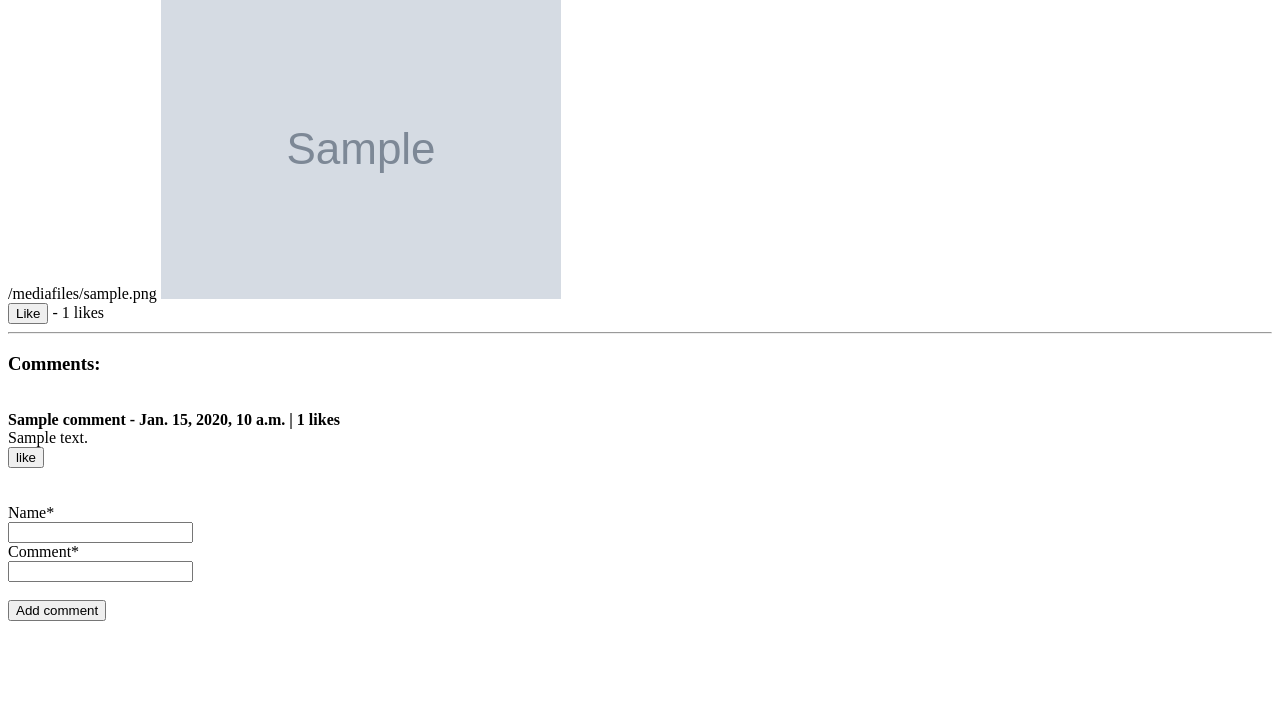
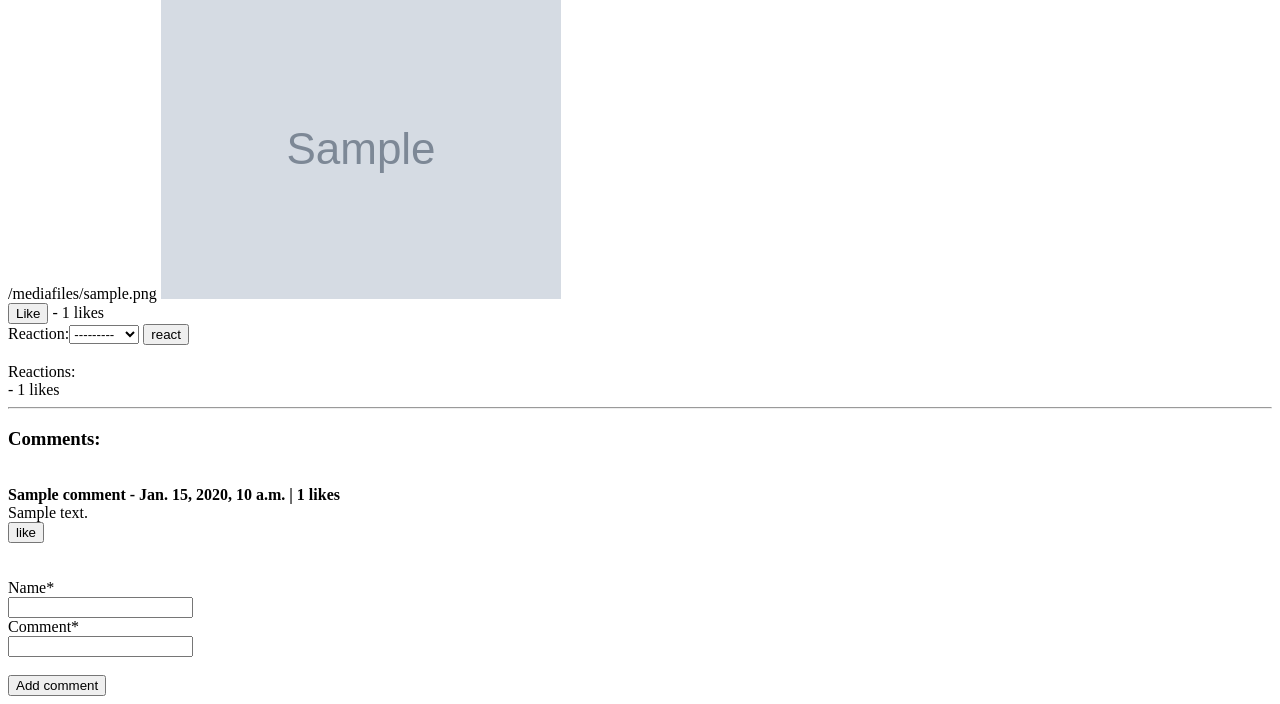
Before and after one commit to benmath247/rest-blog, a Django app: a page that uses TheBlog/blog/templates/post_detail.html in a window 1280 px wide. Shown: the part 193-897 px from the top of the page. Before the commit the page ends 814 px from the top, so only its background shows below. Run offline with Django 3.2, Linux system fonts and the light colour scheme; tables that the repository leaves empty hold one stand-in row (values such as "Sample post"); grey boxes marked "Sample" are stand-in pictures; some libraries are stand-ins or nearby versions.

Commit message:
reactions form  added to details page

```diff
--- a/TheBlog/blog/forms.py
+++ b/TheBlog/blog/forms.py
@@ -1,4 +1,5 @@
 from django import forms
+from django.forms import widgets
 
 from blog.models import Comment, Post, PostReaction
 
@@ -17,4 +18,4 @@ class CommentForm(forms.ModelForm):
 class PostReactionForm(forms.ModelForm):
     class Meta:
         model = PostReaction
-        fields = ["reaction"]
+        fields = ["reaction",]
--- a/TheBlog/blog/models.py
+++ b/TheBlog/blog/models.py
@@ -33,6 +33,10 @@ class Post(models.Model):
     def total_comments(self):
         return self.comments.count()
 
+    @cached_property
+    def total_likes_reactions(self):
+        return self.post_reactions.filter(reaction='LIKE').count()
+
 
 class Comment(models.Model):
     post = models.ForeignKey(Post, on_delete=models.CASCADE, related_name="comments")
@@ -62,15 +66,16 @@ class CommentLike(models.Model):
         User, on_delete=models.CASCADE, related_name="comment_likes"
     )
 
+
 class PostReaction(models.Model):
-    class Reactions(models.TextChoices):
-        LIKE = 'LIKE'
-        LOVE = 'LOVE'
-        SAD = 'SAD'
-        ANGRY = 'ANGRY'
-        FIRE = 'FIRE'
-        CLAP = 'CLAP'
-
-    reaction = models.CharField(max_length=10,choices=Reactions.choices, null=True)
+    choices = [
+            ('LIKE', 'LIKE'),
+            ('LOVE', 'LOVE'),
+            ('SAD', 'SAD'),
+            ('ANGRY', 'ANGRY'),
+            ('FIRE', 'FIRE'),
+            ('CLAP', 'CLAP'),
+            ]
+    reaction = models.CharField(max_length=10, choices=choices, null=True)
     post = models.ForeignKey(Post, on_delete=models.CASCADE, related_name="post_reactions")
     user = models.ForeignKey(User, on_delete=models.CASCADE, related_name="user_reactions")
--- a/TheBlog/blog/templates/post_detail.html
+++ b/TheBlog/blog/templates/post_detail.html
@@ -5,15 +5,30 @@
 <h1>{{ post.title }}</h1>
 {{ post.author }}| {{ post.created_on }}</p>
 <p>{{ post.content | safe }}</p>
+{% if post.image %}
 {{ post.image.url}}
 <img src="{{ post.image.url }}">
-
+{% endif %}
 
 <!--Likes-->
 <div>
   <form action="{% url 'like_post' post.pk %}" method="POST">{% csrf_token %}<button type="submit" , name="post_id" ,
       value="{{ post.id }}">Like
     </button> - {{ post.total_likes }} likes</form>
+</div>
+
+<div>
+
+  <!--reactions-->
+  <form action="." method="POST" role="form">
+    {% csrf_token %}
+    {{ reaction_form }}
+    <button type="submit" class="btn btn-primary">
+        react
+    </button>
+</form>
+  </form>
+    <br>{% if post.total_likes_reactions %}Reactions:<br>- {{ post.total_likes_reactions }} likes {% endif %}
 </div>
 
 <!-- comments-->
--- a/TheBlog/blog/urls.py
+++ b/TheBlog/blog/urls.py
@@ -9,6 +9,7 @@ urlpatterns = [
     path("post/<slug:slug>/delete/", views.post_delete, name="post_delete"),
     path("post/<slug:slug>/edit/", views.post_edit, name="post_edit"),
     path("like/<int:pk>", views.like_view, name="like_post"),
+    path("postreaction/<int:pk>", views.postreaction_view, name="reaction_post"),
     path("post/<int:pk>/add-comment/", views.add_comment, name="add_comment"),
     path(
         "commentlike/<int:pk>/add-commentlike/",
--- a/TheBlog/blog/views.py
+++ b/TheBlog/blog/views.py
@@ -1,7 +1,6 @@
 import requests
 from django.http.response import HttpResponseRedirect
 from django.shortcuts import get_object_or_404, redirect, render
-from TheBlog.blog.models import PostReaction
 
 
 from blog.forms import CommentForm, PostCreateForm, PostReactionForm
@@ -28,10 +27,12 @@ def post_detail(request, slug):
     # slug is used to define which Post object will display
     post = get_object_or_404(Post, slug=slug)
     comment_form = CommentForm()
+    reaction_form = PostReactionForm()
+
     return render(
         request,
         "post_detail.html",
-        context={"post": post, "comment_form": comment_form}
+        context={"post": post, "comment_form": comment_form, "reaction_form": reaction_form}
     )
 
 
@@ -146,16 +147,16 @@ def delete_comment_like(request, pk):
 
 
 #### POSTREACTION MODEL CRUD ####
-def reaction_view(request, pk):
+def postreaction_view(request, pk):
     if request.method == "GET":
         form = PostReactionForm()
         return render(request, "post_reaction.html", context={"reaction_form": form})
     if request.method == "POST":
-        post = get_object_or_404(Post, id=request.POST.get("post_id"))
-        PostReaction.objects.create(post=post, user=request.user)
-        return redirect("post_detail", slug=post.slug)
+        reaction = request.POST.get("reaction")
+        PostReaction.objects.create(post_id=pk, reaction=reaction, user=request.user)
+        return redirect("home")
     if request.method == "DELETE":
         reaction = get_object_or_404(PostReaction, pk=pk)
-        post = get_object_or_404(Post, id=request.POST.get("post_id"))
+        post = get_object_or_404(Post, id=request.POST.get("reactions"))
         reaction.delete()
         return redirect("post_detail", slug=post.slug)
```
Also changed, not shown: TheBlog/blog/templates/post_reaction.html (added, +12 -0 lines), TheBlog/blog/migrations/0010_alter_postreaction_reaction.py (added), TheBlog/blog/migrations/0011_alter_postreaction_reaction.py (added), TheBlog/blog/migrations/0012_alter_postreaction_reaction.py (added), TheBlog/blog/migrations/0013_postreaction_test.py (added), TheBlog/blog/migrations/0014_remove_postreaction_test.py (added).
